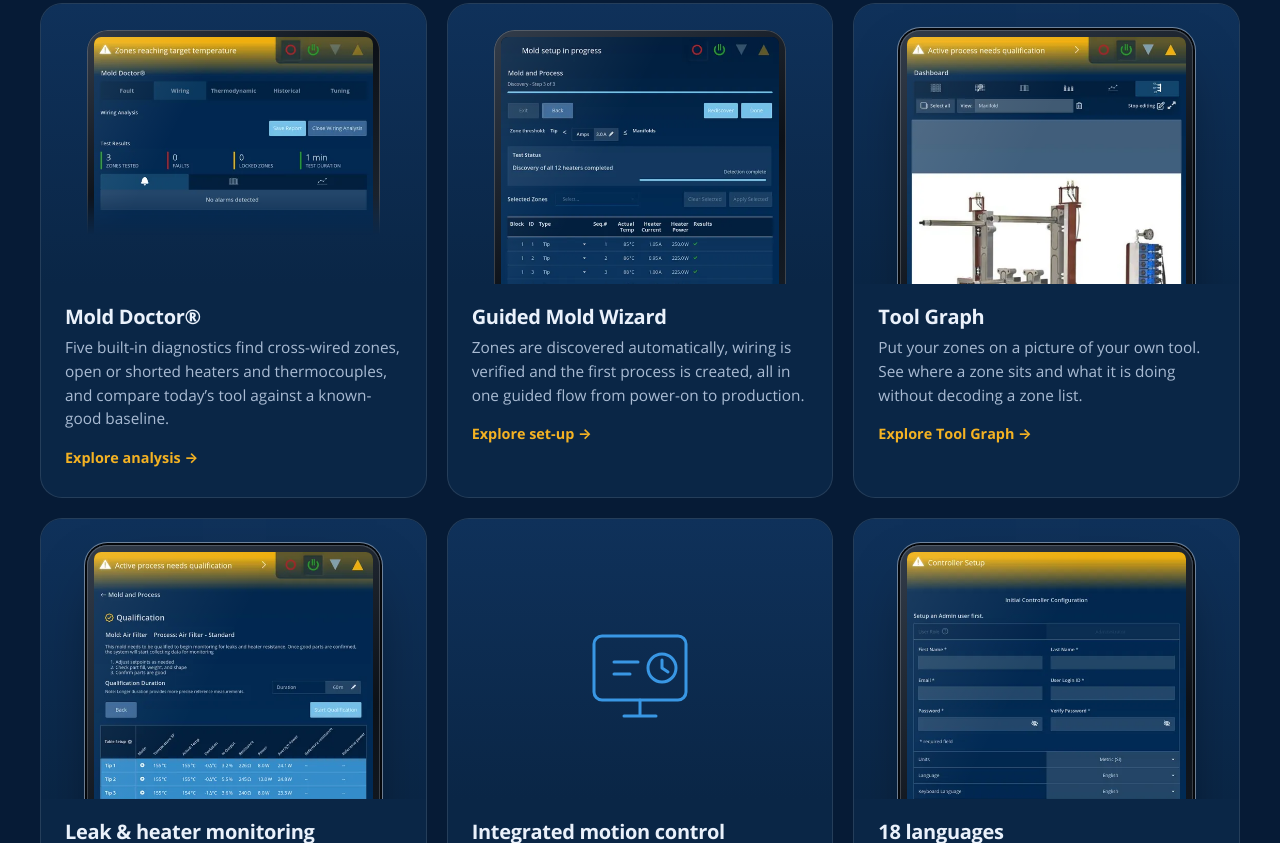
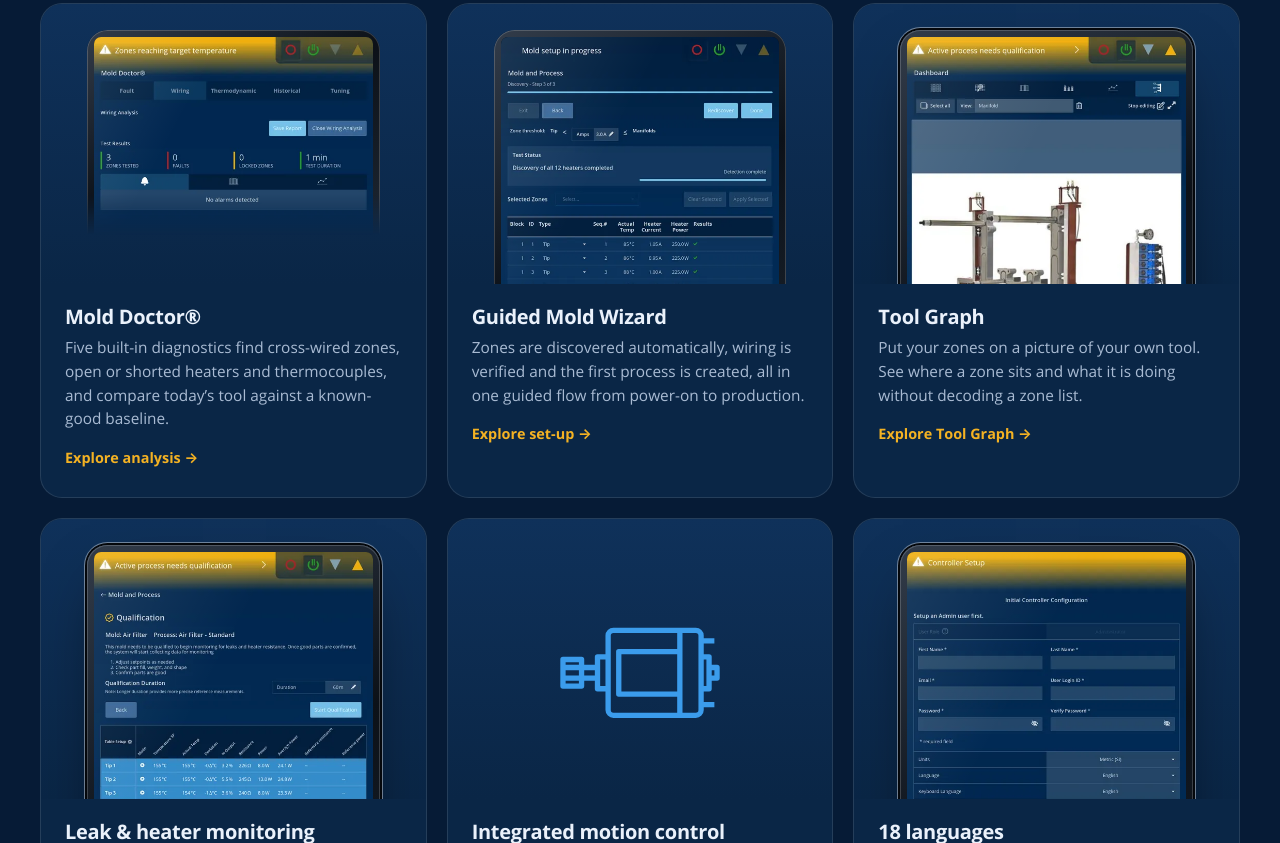
Before and after one commit to barnes-group/barnes-group.github.io, a plain HTML site: page g25/index.html in a window 1280 px wide. Shown: the part 11157-12000 px from the top of the page. Drawn offline with Linux system fonts and the light colour scheme.

Commit message:
Use the G25 motion controller icon on the highlight card

```diff
--- a/g25/assets/css/g25.css
+++ b/g25/assets/css/g25.css
@@ -185,7 +185,7 @@
 .card-media { padding: 26px 26px 0; height: 280px; overflow: hidden; background: linear-gradient(180deg, var(--surface-2), var(--surface)); display: grid; justify-items: center; align-items: start; }
 .card-media .device { width: 88%; }
 .card-media--icon { align-items: center; color: var(--blue); }
-.card-media--icon svg { width: 120px; height: 120px; opacity: 0.9; }
+.card-media--icon svg { width: 170px; height: auto; opacity: 0.95; }
 .card-body { padding: 22px 24px 26px; }
 .card-body h3 { font-size: 1.25rem; margin-bottom: 8px; }
 .card-body p { color: var(--muted); font-size: 0.96rem; margin: 0 0 12px; line-height: 1.55; }
--- a/g25/index.html
+++ b/g25/index.html
@@ -423,7 +423,7 @@
       </a>
       <div class="card reveal" style="--d:.06s">
         <div class="card-media card-media--icon" aria-hidden="true">
-          <svg viewBox="0 0 120 120" fill="none" stroke="currentColor" stroke-width="3" stroke-linecap="round" stroke-linejoin="round"><rect x="14" y="24" width="92" height="64" rx="8"/><path d="M44 104h32M60 88v16"/><path d="M34 50h24M34 62h16"/><circle cx="82" cy="56" r="14"/><path d="M82 48v8l6 4"/></svg>
+          <svg viewBox="0 11 64 42" fill="currentColor"><path d="M61,29H59V26a1,1,0,0,0-1-1H56V21h4V19H56V18a3.009,3.009,0,0,0-3-3H22a3.009,3.009,0,0,0-3,3v7H16a1,1,0,0,0-1,1v3H11V27a1,1,0,0,0-1-1H3a1,1,0,0,0-1,1V37a1,1,0,0,0,1,1h7a1,1,0,0,0,1-1V35h4v3a1,1,0,0,0,1,1h3v7a3.009,3.009,0,0,0,3,3H53a3.009,3.009,0,0,0,3-3V45h4V43H56V39h2a1,1,0,0,0,1-1V35h2a1,1,0,0,0,1-1V30A1,1,0,0,0,61,29ZM9,36H4V35H9Zm0-3H4V31H9Zm0-4H4V28H9Zm6,4H11V31h4Zm4,4H17V27h2Zm27,2H25V25H46Zm0-16H24a1,1,0,0,0-1,1V40a1,1,0,0,0,1,1H46v6H22a1,1,0,0,1-1-1V18a1,1,0,0,1,1-1H46Zm8,23a1,1,0,0,1-1,1H48V17h5a1,1,0,0,1,1,1Zm3-9H56V27h1Zm3-4H59V31h1Z"/></svg>
         </div>
         <div class="card-body"><h3>Integrated motion control</h3><p>The One Motion Controller (OMC) platform can be embedded in the G25 interface, so hot runner and motion control are operated from one application.</p></div>
       </div>
```
Also changed, not shown: scripts/templates/g25.html (+1 -1 lines).
